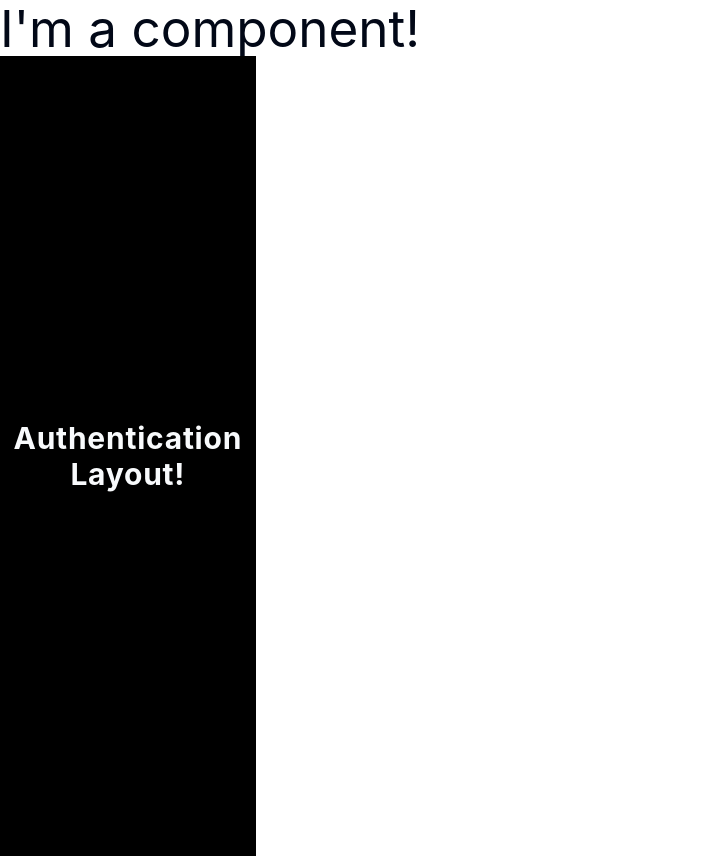
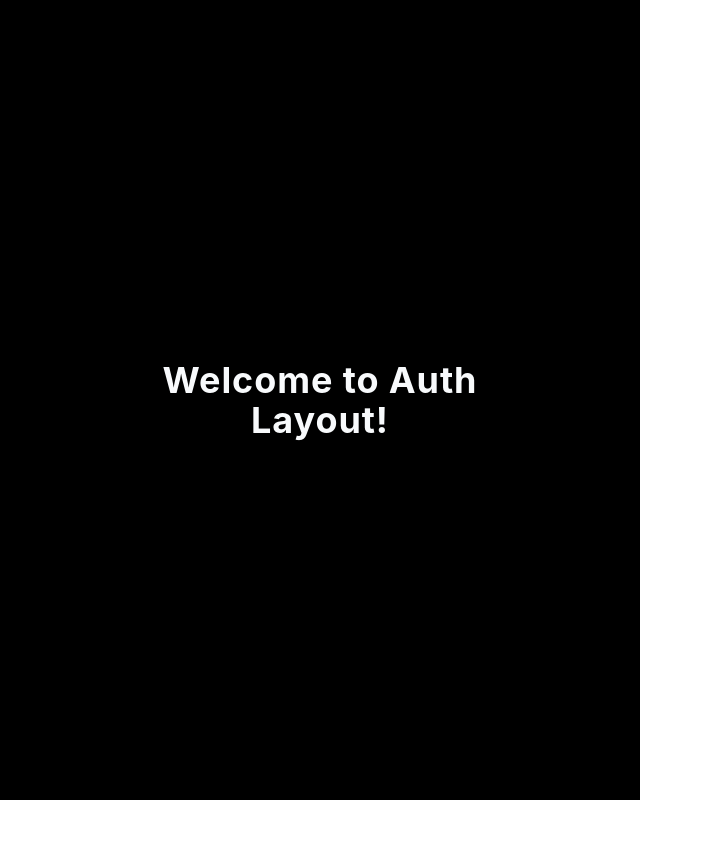
Before and after one commit to ashwu11/cloudy-loops, a React (Vite) app in the folder client/: page /auth in a window 1280 px wide. Shown: the whole page, without its empty margins (0-703 px from the left). After the commit the page ends 800 px from the top, so only its background shows below. Built offline with nearby package versions, Linux system fonts and the light colour scheme.

Commit message:
verify auth and redirect logic

```diff
--- a/client/src/App.jsx
+++ b/client/src/App.jsx
@@ -13,23 +13,37 @@ import ShopHome from "./views/shop/home"
 import ShopAccount from "./views/shop/account"
 import ShopProducts from "./views/shop/products"
 import ShopCheckout from "./views/shop/checkout"
+import VerifyAuth from "./components/common/verify-auth"
 
 function App() {
+  const isAuthenticated = false;
+  const user = null;
+
   return (
     <div className="flex flex-col overflow-hidden bg-white">
       {/* components */}
-      <h1>I'm a component!</h1>
 
       {/* routes */}
       <Routes>
+        {/* default page */}
+        <Route path="/" element={<ShopLayout />} />
+
         {/* authentication */}
-        <Route path="/auth" element={<AuthLayout />}>
+        <Route path="/auth" element={
+          <VerifyAuth isAuthenticated={isAuthenticated} user={user}>
+            <AuthLayout />
+          </VerifyAuth>
+        }>
           <Route path="login" element={<AuthLogin />} />
           <Route path="register" element={<AuthRegister />} />
         </Route>
 
         {/* admin */}
-        <Route path="/admin" element={<AdminLayout />}>
+        <Route path="/admin" element={
+          <VerifyAuth isAuthenticated={isAuthenticated} user={user}>
+            <AdminLayout />
+          </VerifyAuth>
+        }>
           <Route path="dashboard" element={<AdminDashboard />} />
           <Route path="orders" element={<AdminOrders />} />
           <Route path="products" element={<AdminProducts />} />
@@ -37,7 +51,11 @@ function App() {
         </Route>
 
         {/* shop */}
-        <Route path="/shop" element={<ShopLayout />}>
+        <Route path="/shop" element={
+          <VerifyAuth isAuthenticated={isAuthenticated} user={user}>
+            <ShopLayout />
+          </VerifyAuth>
+        }>
           <Route path="home" element={<ShopHome />} />
           <Route path="account" element={<ShopAccount />} />
           <Route path="products" element={<ShopProducts />} />
--- a/client/src/components/auth/layout.jsx
+++ b/client/src/components/auth/layout.jsx
@@ -3,9 +3,9 @@ import { Outlet } from "react-router-dom"
 function AuthLayout() {
     return (
         <div className="flex min-h-screen w-full">
-            <div className="lg:flex items-center justify-center bg-black w-1/2 px-12">
+            <div className="hidden lg:flex items-center justify-center bg-black w-1/2 px-12">
                 <div className="max-w-md space-y-6 text-center text-primary-foreground">
-                    <h1 className="text-3xl font-bold tracking-wide">Authentication Layout!</h1>
+                    <h1 className="text-4xl font-bold tracking-wide">Welcome to Auth Layout!</h1>
                 </div>
             </div>
             <div className="flex flex-1 items-center justify-center bg-background px-4 py-12 sm:px-6 lg:px-8">
--- /dev/null
+++ b/client/src/components/common/verify-auth.jsx
@@ -0,0 +1,36 @@
+import { Navigate, useLocation } from "react-router-dom"
+
+function VerifyAuth({ isAuthenticated, user, children }) {
+    const location = useLocation();
+    const isOnCheckoutView = location.pathname.indexOf("/checkout") >= 0;
+    const isOnLoginView = location.pathname.indexOf("/login") >= 0;
+    const isOnRegisterView = location.pathname.indexOf("/register") >= 0;
+    const isOnAdminView = location.pathname.indexOf("admin") >= 0;
+    const isOnShopView = location.pathname.indexOf("shop") >= 0;
+    const isAdminUser = user?.role === "admin";
+
+    if (!isAuthenticated && isOnCheckoutView) {
+        return <Navigate to="/auth/login" />;
+    }
+
+    if (isAuthenticated && (isOnLoginView || isOnRegisterView)) {
+        if (isAdminUser) {
+            return <Navigate to="/admin/dashboard" />;
+        } else {
+            return <Navigate to="/shop/home" />;
+        }
+    }
+
+    if (isAuthenticated && !isAdminUser && isOnAdminView
+    ) {
+        return <Navigate to="/restricted" />;
+    }
+
+    if (isAuthenticated && isAdminUser && isOnShopView) {
+        return <Navigate to="/admin/dashboard" />;
+    }
+
+    return <>{ children }</>;
+}
+
+export default VerifyAuth;
--- a/client/src/components/shop/layout.jsx
+++ b/client/src/components/shop/layout.jsx
@@ -6,6 +6,7 @@ function ShopLayout() {
         <div className="flex flex-col bg-white overflow-hidden">
             <ShopHeader />
             <main className="flex flex-col w-full">
+                <h1>Shop layout!</h1>
                 <Outlet />
             </main>
         </div>
--- a/client/src/index.css
+++ b/client/src/index.css
@@ -1,6 +1,10 @@
 @tailwind base;
 @tailwind components;
 @tailwind utilities;
+
+#root {
+  width: 100%;
+}
 
 :root {
   font-family: Inter, system-ui, Avenir, Helvetica, Arial, sans-serif;
```
